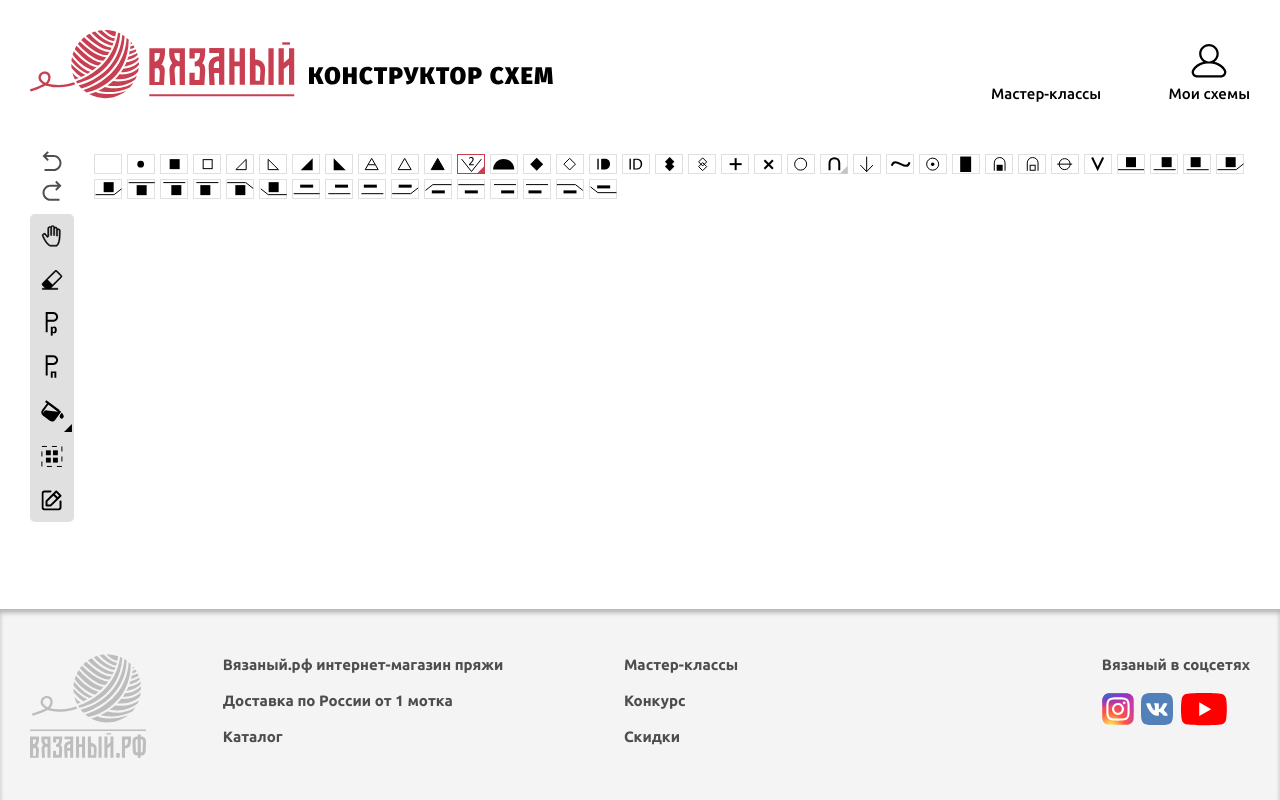
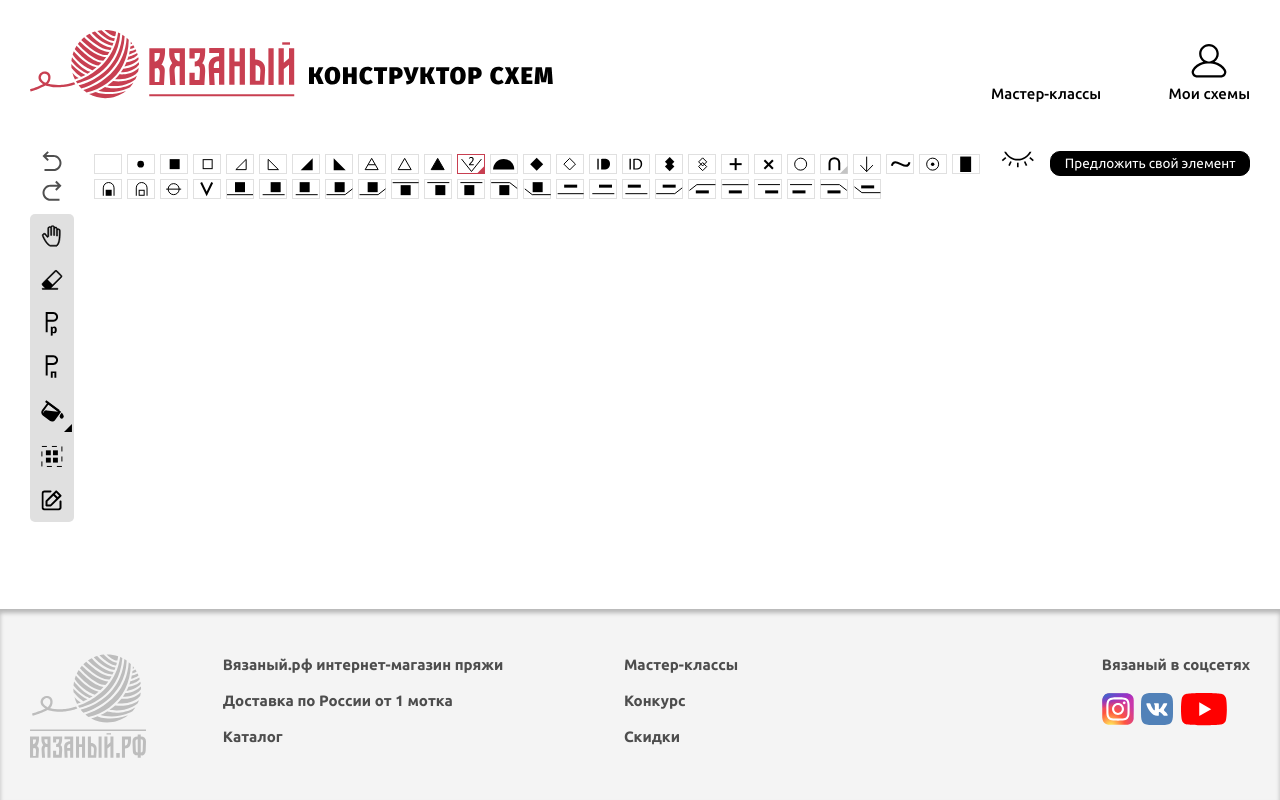
Before and after one commit to voodoobat/constructor-next, a Next.js app: page /constructor in a window 1280 px wide. Built offline with nearby package versions, Linux system fonts and the light colour scheme.

Commit message:
top panel elements

```diff
--- a/src/components/common/Button/Button.js
+++ b/src/components/common/Button/Button.js
@@ -16,7 +16,7 @@ export default function Button ({
   const Tag = tagName
   const classes = classNames(
     className,
-    scss.button,
+    scss._,
     color ? scss[`color_${color}`] : scss.color_default,
     size ? scss[`size_${size}`] : scss.size_default
   )
--- a/src/components/common/Button/Button.module.scss
+++ b/src/components/common/Button/Button.module.scss
@@ -1,11 +1,12 @@
 @import '@scss/config';
 
-.button {
+._ {
   display: inline-block;
   text-decoration: none;
   user-select: none;
   line-height: 1;
   white-space: nowrap;
+  border-style: solid;
   transition: all .15s ease-in;
   cursor: pointer;
 
@@ -16,20 +17,41 @@
   }
 }
 
-.color_default {
+.color {
+  &_default {
     color: $text-color;
     border-color: $text-color;
-  border-style: solid;
 
     &:hover {
-    color: white;
+      color: $body-bg;
       background: $text-color;
     }
   }
 
-.size_large {
+  &_black {
+    color: $body-bg;
+    background: $text-color;
+    border-color: $text-color;
+
+    &:hover {
+      color: $text-color;
+      background: $body-bg;
+    }
+  }
+}
+
+.size {
+  &_default {
+    padding: 0.35em 1em;
+    border-radius: 10px;
+    font-size: 0.9em;
+    border-width: 1px;
+  }
+
+  &_large {
     font-size: 1.85rem;
     padding: 0.55em 1em 0.7em;
     border-width: 1px;
     border-radius: $radius * 2;
   }
+}
--- /dev/null
+++ b/src/components/constructor/Eye/Eye.js
@@ -0,0 +1,22 @@
+import scss from './Eye.module.scss'
+
+import { useState } from 'react'
+import classNames from 'classnames'
+
+import ActiveIcon from './svg/active.svg'
+import InactiveIcon from './svg/inactive.svg'
+
+export default function Eye ({ className, active }) {
+  const [isActive, setActive] = useState(Boolean(active))
+
+  return (
+    <button className={classNames(className, scss._)}
+            onClick={() => setActive(!isActive)}
+            type="button">
+      {isActive
+        ? <ActiveIcon className={scss.active} />
+        : <InactiveIcon className={scss.inactive} />
+      }
+    </button>
+  )
+}
--- /dev/null
+++ b/src/components/constructor/Eye/Eye.module.scss
@@ -0,0 +1,10 @@
+@import '@scss/config';
+@import '@scss/mixins';
+
+._ {
+  display: flex;
+  justify-content: center;
+  align-items: center;
+  height: 2rem;
+  min-width: 3.5rem;
+}
--- a/src/components/constructor/TopPanel/TopPanel.js
+++ b/src/components/constructor/TopPanel/TopPanel.js
@@ -4,7 +4,9 @@ import classNames from 'classnames'
 
 import LoopPanel from '@components/constructor/LoopPanel/LoopPanel'
 import UndoRedo from '@components/constructor/UndoRedo/UndoRedo'
+import Eye from '@components/constructor/Eye/Eye'
 import Overlay from '@components/common/Overlay/Overlay'
+import Button from '@components/common/Button/Button'
 
 export default function TopPanel ({ className, inactive }) {
   return (
@@ -12,8 +14,16 @@ export default function TopPanel ({ className, inactive }) {
       <div className={scss.undo_redo}>
         <UndoRedo />
       </div>
-      <div className={scss.loops_panel}>
+      <div className={scss.loops}>
         <LoopPanel />
+      </div>
+      <div className={scss.controls}>
+        <Eye />
+        <div className={scss.element_button}>
+          <Button color="black">
+            Предложить свой элемент
+          </Button>
+        </div>
       </div>
       {inactive && <Overlay />}
     </div>
--- a/src/components/constructor/TopPanel/TopPanel.module.scss
+++ b/src/components/constructor/TopPanel/TopPanel.module.scss
@@ -10,6 +10,16 @@
   margin-right: $toolbar-offset;
 }
 
-.loops_panel {
+.loops {
   padding-bottom: 1em;
 }
+
+.controls {
+  display: flex;
+  padding-left: 0.5em;
+}
+
+.element_button {
+  margin-top: 0.15em;
+  margin-left: 1em;
+}
```
Also changed, not shown: src/components/constructor/Eye/svg/active.svg (added), src/components/constructor/Eye/svg/inactive.svg (added). Lines whose indentation alone changed are shown as unchanged.
